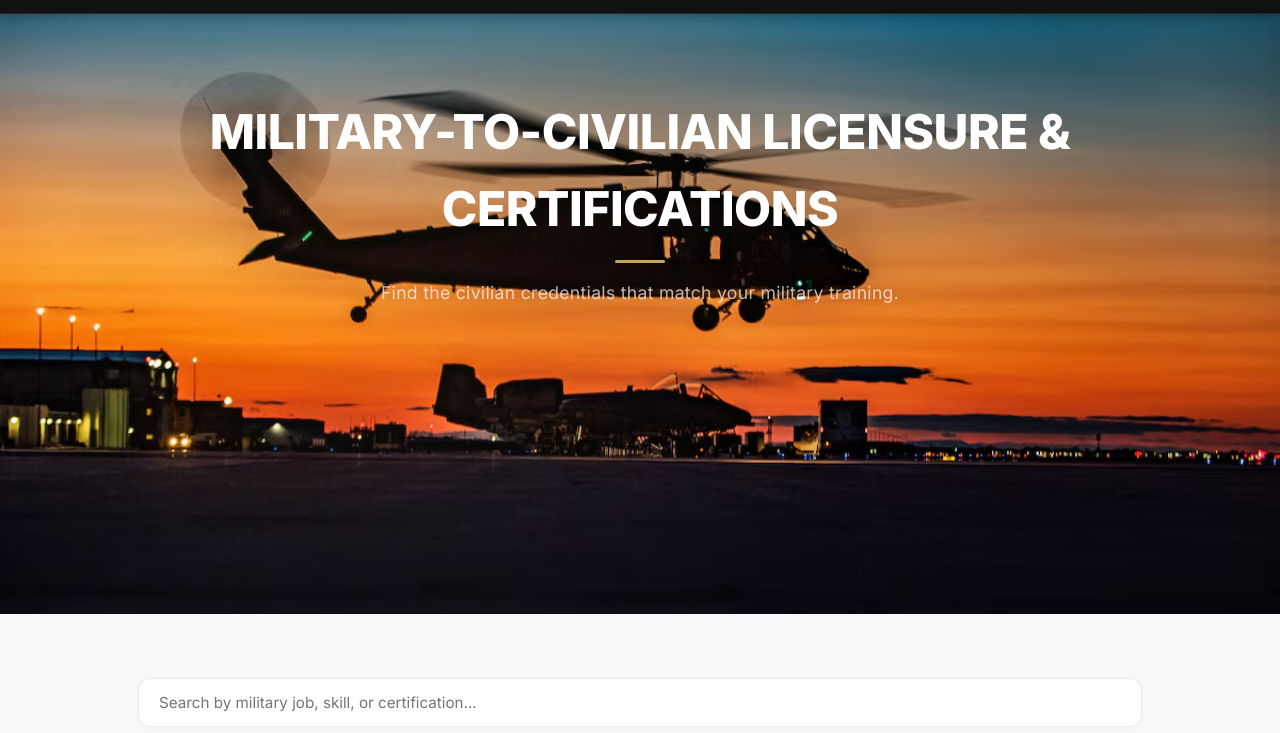
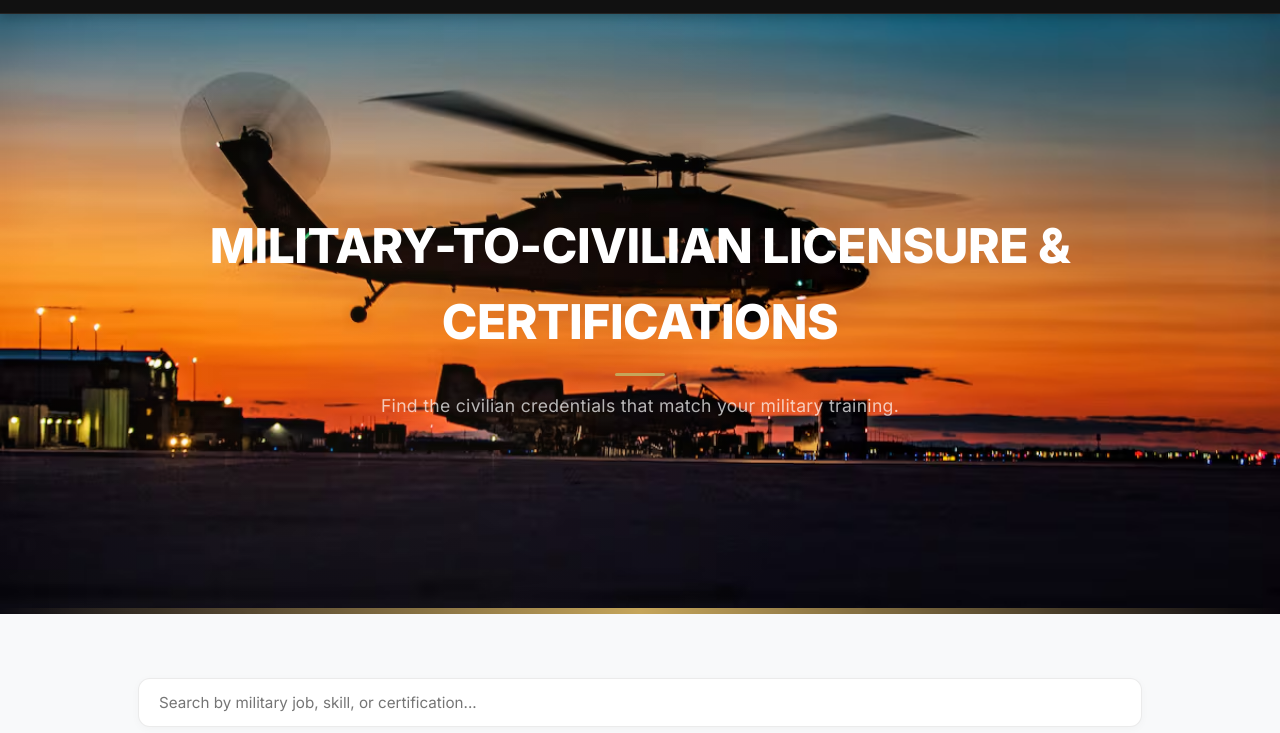
Before and after one commit to velroabella/afteractionai-site, a plain HTML site: page licensure.html in a window 1280 px wide. Shown: the part 67-800 px from the top of the page. Drawn offline with nearby package versions, Linux system fonts and the light colour scheme.

Commit message:
Hero correction batch: align titles, adjust framing, add missing gold stripes

```diff
--- a/css/board-upgrade.css
+++ b/css/board-upgrade.css
@@ -21,7 +21,7 @@
   min-height: 75vh !important;
 }
 .page-hero-image--board {
-  background-position: center 10% !important;
+  background-position: center 5% !important;
 }
 .page-hero-image--board::before {
   background: linear-gradient(
--- a/css/contact-upgrade.css
+++ b/css/contact-upgrade.css
@@ -159,7 +159,7 @@
    ----------------------------------------------------------- */
 .page-hero-bar {
   background-size: cover !important;
-  background-position: center 20% !important;
+  background-position: center 13% !important;
   min-height: 75vh !important;
   display: flex !important;
   flex-direction: column !important;
--- a/css/elected-officials-upgrade.css
+++ b/css/elected-officials-upgrade.css
@@ -30,6 +30,11 @@
   background-size: cover !important;
   background-position: center !important;
   min-height: 75vh !important;
+  display: flex !important;
+  flex-direction: column !important;
+  align-items: center !important;
+  justify-content: center !important;
+  text-align: center !important;
 }
 .page-hero-bar::before {
   top: 0 !important;
@@ -43,6 +48,21 @@
     rgba(0,0,0,0.82) 100%
   ) !important;
 }
+.page-hero-bar::after {
+  content: '' !important;
+  position: absolute !important;
+  bottom: 0 !important;
+  left: 0 !important;
+  right: 0 !important;
+  height: 6px !important;
+  background: linear-gradient(
+    90deg,
+    transparent 0%,
+    #C5A55A 50%,
+    transparent 100%
+  ) !important;
+  z-index: 3 !important;
+}
 .page-hero-bar__title,
 .page-hero-bar__subtitle,
 .page-hero-bar__divider {
--- a/css/grants-upgrade.css
+++ b/css/grants-upgrade.css
@@ -68,6 +68,11 @@
   background-size: cover !important;
   background-position: center !important;
   min-height: 75vh !important;
+  display: flex !important;
+  flex-direction: column !important;
+  align-items: center !important;
+  justify-content: center !important;
+  text-align: center !important;
 }
 .page-hero-bar::before {
   top: 0 !important;
@@ -81,6 +86,21 @@
     rgba(0,0,0,0.90) 100%
   ) !important;
 }
+.page-hero-bar::after {
+  content: '' !important;
+  position: absolute !important;
+  bottom: 0 !important;
+  left: 0 !important;
+  right: 0 !important;
+  height: 6px !important;
+  background: linear-gradient(
+    90deg,
+    transparent 0%,
+    #C5A55A 50%,
+    transparent 100%
+  ) !important;
+  z-index: 3 !important;
+}
 .page-hero-bar__title,
 .page-hero-bar__subtitle,
 .page-hero-bar__divider {
--- a/css/hotlines-upgrade.css
+++ b/css/hotlines-upgrade.css
@@ -82,9 +82,24 @@
   background: linear-gradient(
     180deg,
     rgba(0,0,0,0.82) 0%,
-    rgba(0,0,0,0.70) 45%,
+    rgba(0,0,0,0.76) 45%,
     rgba(0,0,0,0.82) 100%
   ) !important;
+}
+.page-hero-bar::after {
+  content: '' !important;
+  position: absolute !important;
+  bottom: 0 !important;
+  left: 0 !important;
+  right: 0 !important;
+  height: 6px !important;
+  background: linear-gradient(
+    90deg,
+    transparent 0%,
+    #C5A55A 50%,
+    transparent 100%
+  ) !important;
+  z-index: 3 !important;
 }
 .page-hero-bar__title,
 .page-hero-bar__subtitle,
--- a/css/licensure-upgrade.css
+++ b/css/licensure-upgrade.css
@@ -76,6 +76,11 @@
   background-size: cover !important;
   background-position: center !important;
   min-height: 75vh !important;
+  display: flex !important;
+  flex-direction: column !important;
+  align-items: center !important;
+  justify-content: center !important;
+  text-align: center !important;
 }
 .page-hero-bar::before {
   top: 0 !important;
@@ -89,6 +94,21 @@
     rgba(0,0,0,0.85) 100%
   ) !important;
 }
+.page-hero-bar::after {
+  content: '' !important;
+  position: absolute !important;
+  bottom: 0 !important;
+  left: 0 !important;
+  right: 0 !important;
+  height: 6px !important;
+  background: linear-gradient(
+    90deg,
+    transparent 0%,
+    #C5A55A 50%,
+    transparent 100%
+  ) !important;
+  z-index: 3 !important;
+}
 .page-hero-bar__title,
 .page-hero-bar__subtitle,
 .page-hero-bar__divider {
--- a/css/templates-upgrade.css
+++ b/css/templates-upgrade.css
@@ -92,6 +92,21 @@
     rgba(0,0,0,0.75) 100%
   ) !important;
 }
+.page-hero-bar::after {
+  content: '' !important;
+  position: absolute !important;
+  bottom: 0 !important;
+  left: 0 !important;
+  right: 0 !important;
+  height: 6px !important;
+  background: linear-gradient(
+    90deg,
+    transparent 0%,
+    #C5A55A 50%,
+    transparent 100%
+  ) !important;
+  z-index: 3 !important;
+}
 .page-hero-bar__title,
 .page-hero-bar__subtitle,
 .page-hero-bar__divider {
```
Also changed, not shown: css/about-upgrade.css (+7 -0 lines), css/blog-upgrade.css (+8 -0 lines).
